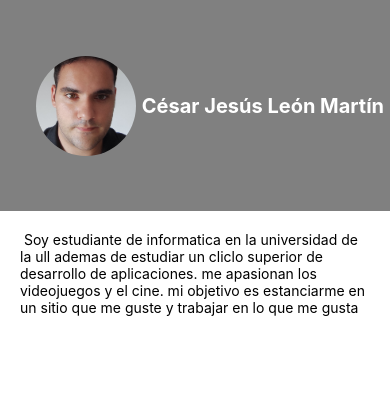
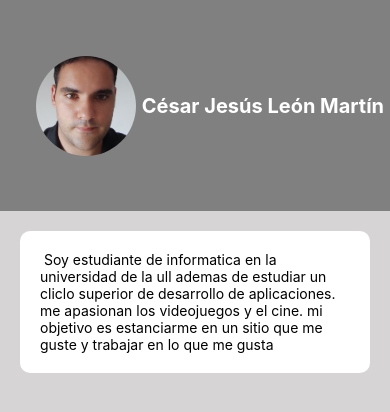
Before and after one commit to cesar98111/cesar_jesus_leon_martin_practica_1, a React Native app: screen / in a window 390 px wide. Shown: the top 412 px of the page. Built offline with nearby package versions, Linux system fonts and the light colour scheme.

Commit message:
Feature:añadido color de fondo al texto

```diff
--- a/App.js
+++ b/App.js
@@ -50,8 +50,11 @@ const styles = StyleSheet.create({
     fontSize: 20
   },
   cuerpo:{
+    backgroundColor: 'white',
+    padding: 20,
     marginTop: 20,
-    marginHorizontal:20
+    marginHorizontal:20,
+    borderRadius:10
   },
   Image:{
       marginLeft:30,
@@ -61,7 +64,9 @@ const styles = StyleSheet.create({
 
   },
   body:{
-    flex: 3
+    width: '100%',
+    flex: 3,
+    backgroundColor: '#D6D4D4'
   }
 
 });
```
